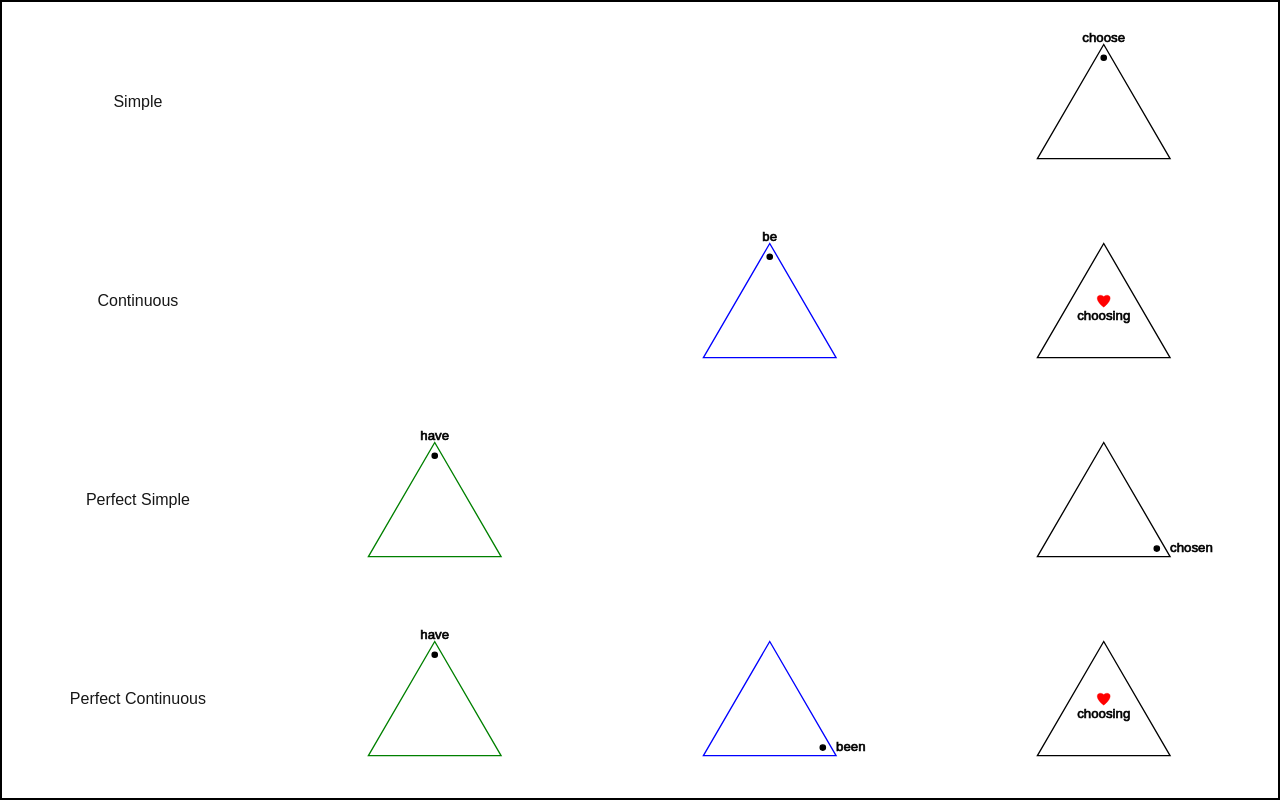
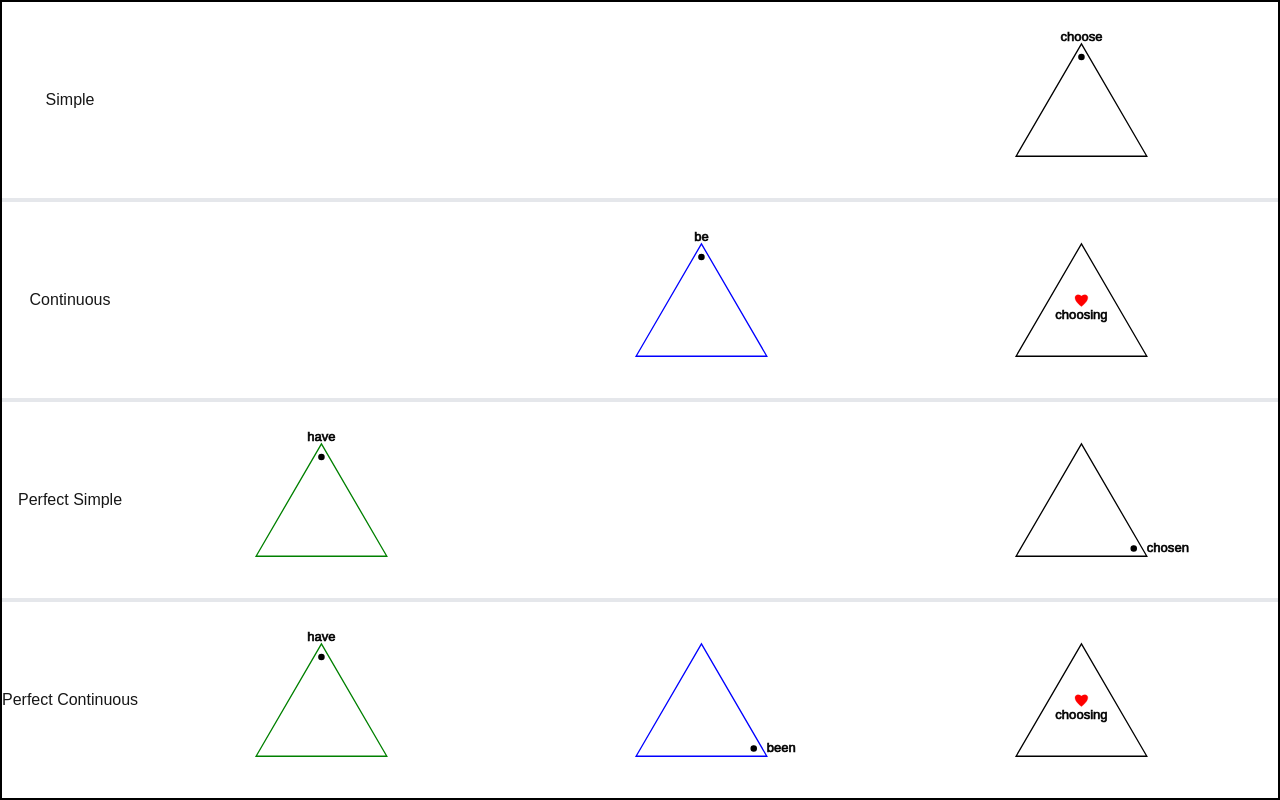
Before and after one commit to riwepo/grammar-triangles, a Next.js app: page / in a window 1280 px wide. Built offline with nearby package versions, Linux system fonts and the light colour scheme.

Commit message:
added divider rows

```diff
--- a/src/components/tenses_blueprint.jsx
+++ b/src/components/tenses_blueprint.jsx
@@ -24,72 +24,78 @@ function TensesBlueprint({ bossVerb }) {
   }
 
   return (
-    <div className="grid grid-cols-[auto_1f_1f_1f] grid-rows-4 h-screen w-full border-2 border-black overflow-hidden">
+    <div className="grid grid-cols-[auto_1fr_1fr_1fr] grid-rows-[minmax(0,1fr)_minmax(0,0.02fr)_minmax(0,1fr)_minmax(0,0.02fr)_minmax(0,1fr)_minmax(0,0.02fr)_minmax(0,1fr)] h-screen w-full border-2 border-black overflow-hidden">
       <p className="col-start-1 row-start-1 content-center mx-auto">Simple</p>
       <BasicTriangle
         uuid={ids[0]}
-        className="col-start-4 row-start-1  "
+        className="col-start-4 row-start-1"
         verbForms={bossVerb}
         formVisibility={{ head: true }}
         colour="black"
       />
 
-      <p className="col-start-1 row-start-2 content-center mx-auto">
+      <div className="col-start-1 row-start-2 col-span-4 bg-gray-200"></div>
+
+      <p className="col-start-1 row-start-3 content-center mx-auto">
         Continuous
       </p>
       <BasicTriangle
         uuid={ids[1]}
-        className="col-start-3 row-start-2  "
+        className="col-start-3 row-start-3"
         verbForms={VERBS.be}
         formVisibility={{ head: true }}
         colour="blue"
       />
       <BasicTriangle
         uuid={ids[2]}
-        className="col-start-4 row-start-2  "
+        className="col-start-4 row-start-3"
         verbForms={bossVerb}
         formVisibility={{ presentParticiple: true }}
         colour="black"
       />
 
-      <p className="col-start-1 row-start-3 content-center mx-auto">
+      <div className="col-start-1 row-start-4 col-span-4 bg-gray-200"></div>
+
+      <p className="col-start-1 row-start-5 content-center mx-auto">
         Perfect Simple
       </p>
       <BasicTriangle
         uuid={ids[3]}
-        className="col-start-2 row-start-3  "
+        className="col-start-2 row-start-5"
         verbForms={VERBS.have}
         formVisibility={{ head: true }}
         colour="green"
       />
       <BasicTriangle
         uuid={ids[4]}
-        className="col-start-4 row-start-3  "
+        className="col-start-4 row-start-5"
         verbForms={bossVerb}
         formVisibility={{ pastParticiple: true }}
         colour="black"
       />
 
-      <p className="col-start-1 row-start-4 content-center mx-auto">
+      <div className="col-start-1 row-start-6 col-span-4 bg-gray-200"></div>
+
+      <p className="col-start-1 row-start-7 content-center mx-autov ">
         Perfect Continuous
       </p>
       <BasicTriangle
         uuid={ids[5]}
-        className="col-start-2 row-start-4  "
+        className="col-start-2 row-start-7"
         verbForms={VERBS.have}
         formVisibility={{ head: true }}
         colour="green"
       />
       <BasicTriangle
         uuid={ids[6]}
-        className="col-start-3 row-start-4  "
+        className="col-start-3 row-start-7"
         verbForms={VERBS.be}
         formVisibility={{ pastParticiple: true }}
         colour="blue"
       />
       <BasicTriangle
         uuid={ids[7]}
-        className="col-start-4 row-start-4  "
+        className="col-start-4 row-start-7"
         verbForms={bossVerb}
         formVisibility={{ presentParticiple: true }}
         colour="black"
```
